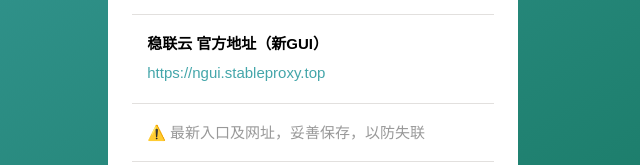
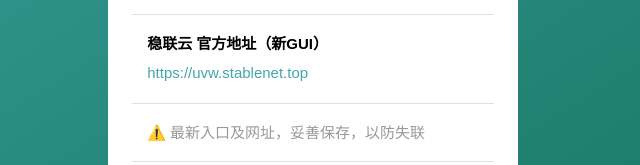
Before and after one commit to stablenet/stablenet.github.io, a plain HTML site: page index.html in a window 1280 px wide. Shown: the part 470-635 px from the top of the page, 327-967 px from the left. Drawn offline with Linux system fonts and the light colour scheme.

Commit message:
replace back site

```diff
--- a/index.html
+++ b/index.html
@@ -65,11 +65,11 @@
                                         >稳联云 官方地址（新GUI）</span
                                     >
                                     <a
-                                        href="https://ngui.stableproxy.top"
+                                        href="https://uvw.stablenet.top"
                                         target="_blank"
                                         id="wangZhan2"
                                         ><i id="wangZhan2XianShi"
-                                            >https://ngui.stableproxy.top</i
+                                            >https://uvw.stablenet.top</i
                                         ></a
                                     >
                                 </li>
```
